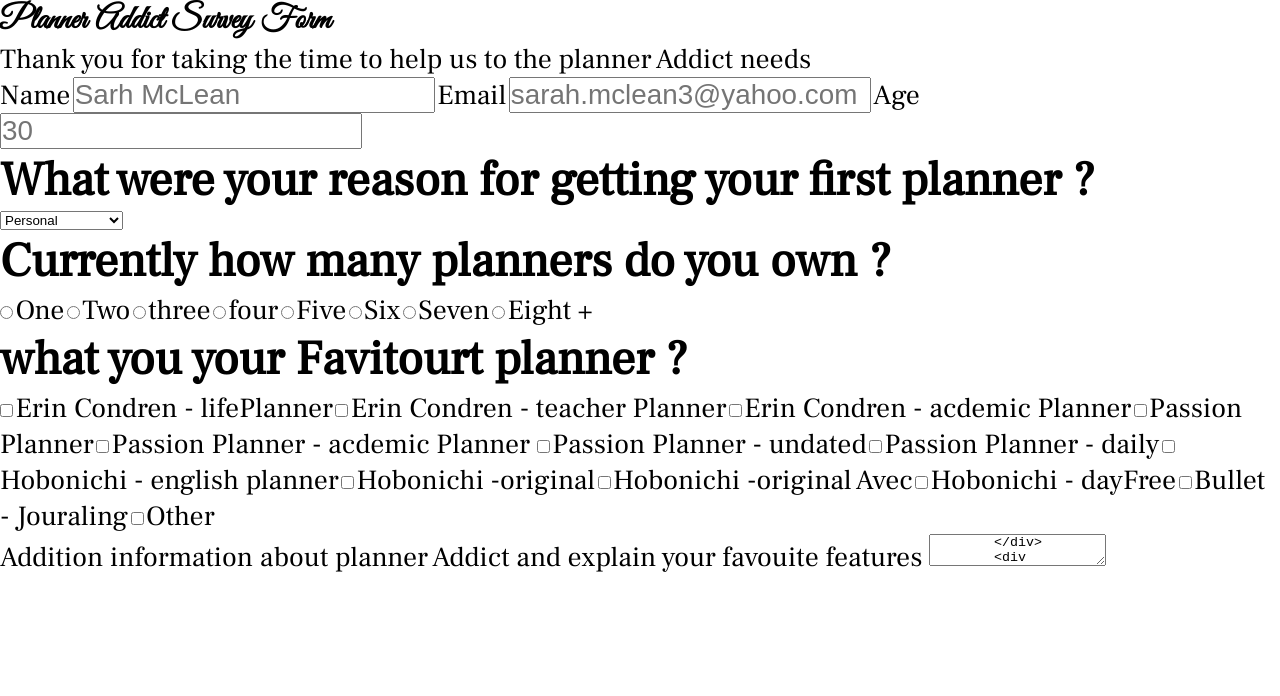
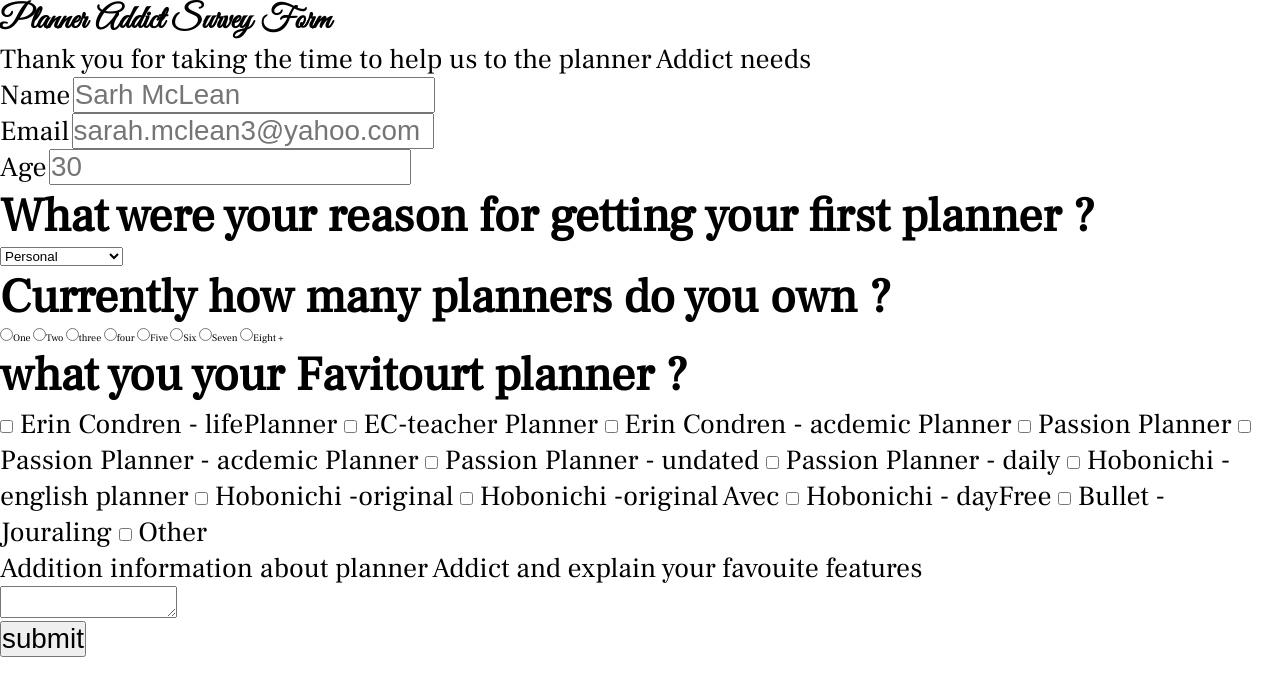
Before and after one commit to lish90/Build-SurveyForm, a plain HTML site: page index.html in a window 1280 px wide. Drawn offline with Linux system fonts and the light colour scheme.

Commit message:
cleaning up the HTML

```diff
--- a/index.html
+++ b/index.html
@@ -12,18 +12,25 @@
 <body>
     <h1 id="title"> Planner Addict Survey Form</h1>
     <p id="description"> Thank you for taking the time to help us to the planner Addict needs</p>
+    <div class="container">
         <form action="" target="_blank" id="survey-form" method="POST">
-        <div class="user-form.information">
-            <label for="">Name</label>
-            <input type="text" name="name" placeholder="Sarh McLean">
-            <label for="">Email</label>
-            <input type="email" placeholder="sarah.mclean3@yahoo.com" required>
-            <label for="">Age</label>
-            <input type="text" type="number" min="11" max="98" placeholder="30" required>
+            <div class="form-sections">
+                <label id="name-label" for="name">Name</label>
+                <input type="text" name="name" id="name" class="input-data" placeholder="Sarh McLean">
             </div>
-        <div class="dropdown-selection">
+            <div class="form-sections">
+                <label id="email-label" for="email">Email</label>
+                <input type="email" name="email" id="email" class="input-data" placeholder="sarah.mclean3@yahoo.com"
+                    required>
+            </div>
+            <div class="form-sections">
+                <label id="number-label" for="">Age</label>
+                <input type="text" id="number" class="input-data" type="number" min="11" max="98" placeholder="30"
+                    required>
+            </div>
+            <div class="form-sections">
                 <h2> What were your reason for getting your first planner ?</h2>
-            <select name="planners" id="planners">
+                <select name="planners" id="dropdown">
                     <option value="personal">Personal</option>
                     <option value="Teacher Planner"> Teacher Planner</option>
                     <option value=" Acdemic Planner"> Acdemic Planner</option>
@@ -33,61 +40,83 @@
                     <option value="other" aria-placeholder="other explame add here">other</option>
                 </select>
             </div>
-        <div id="radio- ">
+            <div class="form-sections">
+
                 <h2> Currently how many planners do you own ? </h2>
-            <input type="radio" name="low-range" id="low-range" value="1">
-            <label for="">One</label>
-            <input type="radio" name="low-range" id="low-range" value="1">
-            <label for="">Two</label>
-            <input type="radio" name="low-range" id="low-range" value="1">
-            <label for="">three</label>
-            <input type="radio" name="low-range" id="low-range" value="1">
-            <label for="">four</label>
-            <input type="radio" name="low-range" id="low-range" value="1">
-            <label for="">Five</label>
-            <input type="radio" name="low-range" id="low-range" value="1">
-            <label for="">Six</label>
-            <input type="radio" name="low-range" id="low-range" value="1">
-            <label for="">Seven</label>
-            <input type="radio" name="low-range" id="low-range" value="1">
-            <label for="">Eight +</label>
+                <input type="radio" name="low-range" id="radio-inputs" value="One">One
+                <input type="radio" name="low-range" id="radio-inputs" value="Two">Two
+                <input type="radio" name="low-range" id="radio-inputs" value="three">three
+                <input type="radio" name="low-range" id="radio-inputs" value="four">four
+                <input type="radio" name="low-range" id="radio-inputs" value="Five">Five
+                <input type="radio" name="low-range" id="radio-inputs" value="Six">Six
+                <input type="radio" name="low-range" id="radio-inputs" value="Seven">Seven
+                <input type="radio" name="low-range" id="radio-inputs" value="Eight +">Eight +
+
             </div>
-        <div class="checkbox-fave">
+            <div class="form-sections">
                 <h2>what you your Favitourt planner ?</h2>
+                <label>
                     <input type="checkbox" name="Planner1" class="checkbox-planner" value="EC-lifePlanner">
-            <label for="Erin Condren">Erin Condren - lifePlanner</label>
+                    Erin Condren - lifePlanner
+                </label>
+                <label>
                     <input type="checkbox" name="Planner2" class="checkbox-planner" value="EC-teacher Planner">
-            <label for="Erin Condren">Erin Condren - teacher Planner</label>
+                    EC-teacher Planner
+                </label>
+                <label>
                     <input type="checkbox" name="Planner3" class="checkbox-planner" value="EC-acdemic Planner">
-            <label for="Erin Condren">Erin Condren - acdemic Planner</label>
+                    Erin Condren - acdemic Planner
+                </label>
+                <label>
                     <input type="checkbox" name="Planner4" class="checkbox-planner" value="Passion Planner">
-            <label for="Passion Planner">Passion Planner</label>
+                    Passion Planner
+                </label>
+                <label>
                     <input type="checkbox" name="Planner5" class="checkbox-planner" value="PP-acdemic Planner ">
-            <label for="Passion Planner">Passion Planner - acdemic Planner </label>
+                    Passion Planner - acdemic Planner
+                </label>
+                <label>
                     <input type="checkbox" name="Planner6" class="checkbox-planner" value="PP-undated">
-            <label for="Passion Planner">Passion Planner - undated</label>
+                    Passion Planner - undated
+                </label>
+                <label>
                     <input type="checkbox" name="Planner7" class="checkbox-planner" value="PP-daily">
-            <label for="Passion Planner">Passion Planner - daily</label>
+                    Passion Planner - daily
+                </label>
+                <label>
                     <input type="checkbox" name="Planner8" class="checkbox-planner" value="hobon-english">
-            <label for="hobon-english">Hobonichi - english planner</label>
+                    Hobonichi - english planner
+                </label>
+                <label>
                     <input type="checkbox" name="Planner9" class="checkbox-planner" value="hobon-original">
-            <label for="hobon-original">Hobonichi -original</label>
+                    Hobonichi -original
+                </label>
+                <label>
                     <input type="checkbox" name="Planner" class="checkbox-planner" value="Hobonichi-originalAvec">
-            <label for="Hobonichi-originalAvec">Hobonichi -original Avec</label>
+                    Hobonichi -original Avec
+                </label>
+                <label>
                     <input type="checkbox" name="Planner10" class="checkbox-planner" value="Hobonichi -dayFree">
-            <label for="Hobonichi -dayFree">Hobonichi - dayFree</label>
+                    Hobonichi - dayFree
+                </label>
+                <label>
                     <input type="checkbox" name="Planner11" class="checkbox-planner" value="Bullet-Jouraling">
-            <label for="Bullet-Jouraling">Bullet - Jouraling</label>
+                    Bullet - Jouraling
+                </label>
+                <label>
                     <input type="checkbox" name="Planner12" class="checkbox-planner" value="Other">
-            <label for="Other">Other</label>
+                    Other
+                </label>
             </div>
-        <div class="text-input">
-            <label for="">Addition information about planner Addict and explain your favouite features </label>
-            <textarea name="Addition" id="comment.input" </textarea>
+            <div class="form-sections">
+                <p>Addition information about planner Addict and explain your favouite features </p>
+                <textarea name="Addition" class="text-input" id="comment"></textarea>
             </div>
-        <div class="submit-button">
-          <button type="submit">submit</button>
+            <div class="form-sections">
+                <button type="submit" id="submit">submit</button>
             </div>
         </form>
+    </div>
 </body>
+
 </html>
```
Also changed, not shown: style.css (+67 -0 lines). Lines whose indentation alone changed are shown as unchanged.
